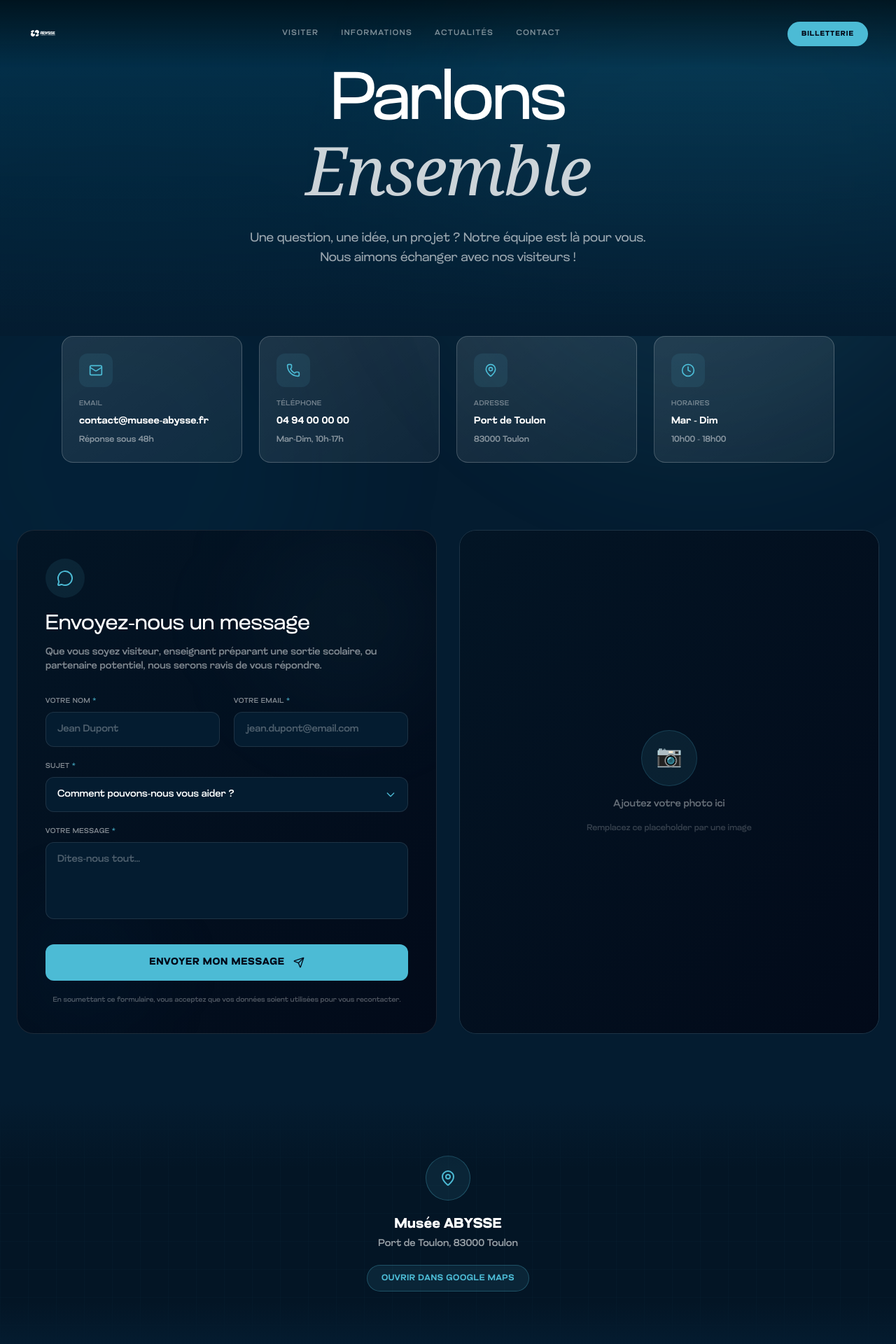
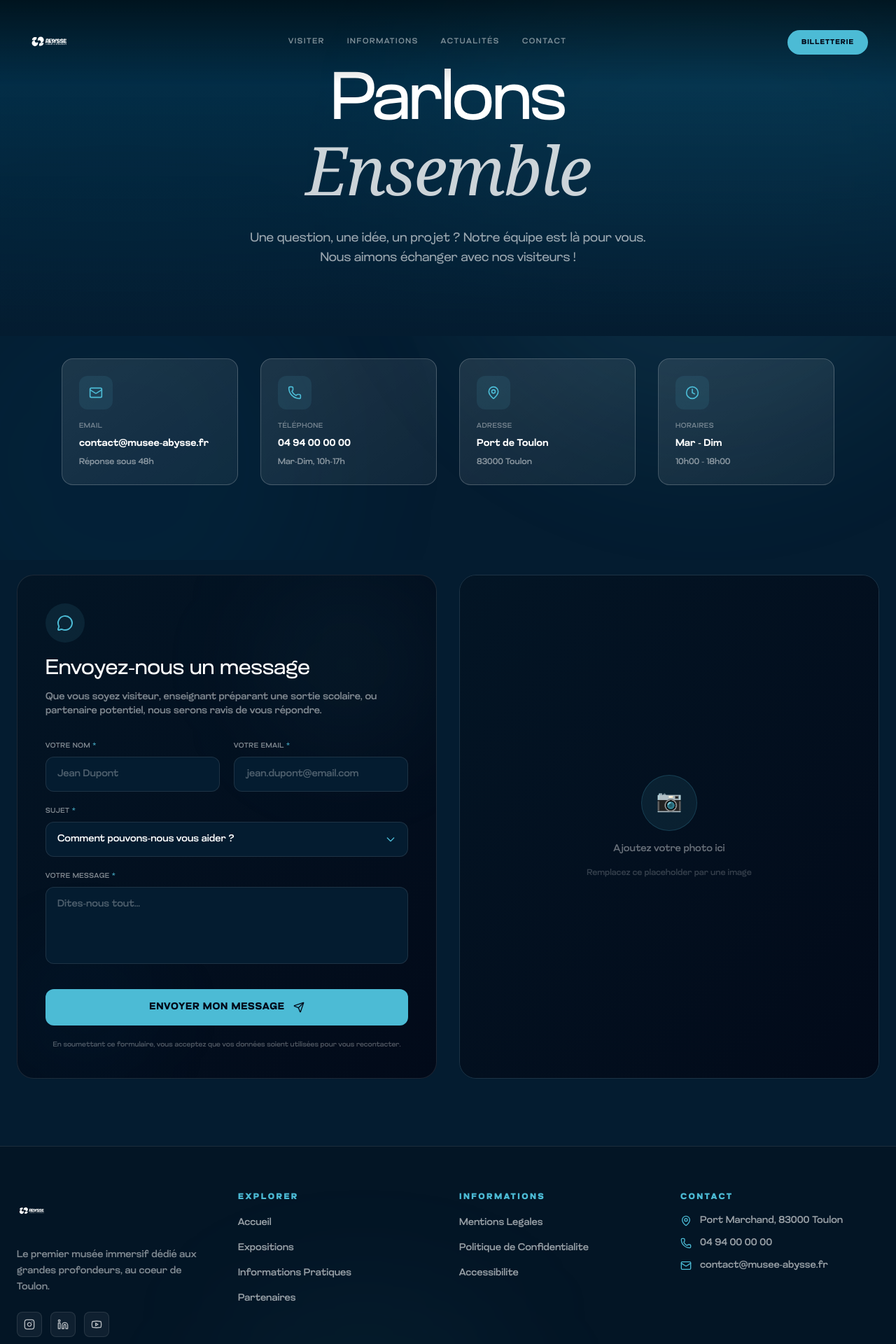
Before and after one commit to KillianGil/reaco-site-abysse, a Next.js app: page /contact in a window 1280 px wide. Shown: the top 1920 px of the page at 70% size. Built offline with nearby package versions, Linux system fonts and the light colour scheme.

Commit message:
Ajout page contact et actualités V3

```diff
--- a/src/app/actualites/page.tsx
+++ b/src/app/actualites/page.tsx
@@ -140,14 +140,14 @@ export default function ActualitesPage() {
             });
 
             gsap.fromTo(".featured-card",
-                { y: 80, opacity: 0 },
+                { y: 40, opacity: 0 },
                 {
                     y: 0,
                     opacity: 1,
-                    duration: 1,
-                    stagger: 0.2,
-                    delay: 0.3,
-                    ease: "power3.out"
+                    duration: 0.7,
+                    stagger: 0.15,
+                    delay: 0.1,
+                    ease: "power2.out"
                 }
             );
 
@@ -205,8 +205,8 @@ export default function ActualitesPage() {
             </section>
 
             {/* Featured News - À la Une */}
-            <section className="max-w-7xl mx-auto px-4 md:px-6 -mt-8 relative z-20">
-                <div className="flex items-center gap-3 mb-6">
+            <section className="max-w-7xl mx-auto px-4 md:px-6 mt-4 md:mt-8 relative z-20">
+                <div className="flex items-center gap-3 mb-8">
                     <Sparkles className="w-5 h-5 text-[#4CBBD5]" />
                     <span className="text-sm font-semibold text-[#4CBBD5] uppercase tracking-wider">À la Une</span>
                 </div>
@@ -271,7 +271,10 @@ export default function ActualitesPage() {
                 {/* Section Header */}
                 <div className="flex flex-col md:flex-row md:items-end justify-between gap-6 mb-10">
                     <div>
-                        <span className="text-[#4CBBD5] text-[10px] md:text-xs font-bold tracking-[0.3em] uppercase block mb-3">Explorer</span>
+                        <div className="flex items-center gap-3 mb-3">
+                            <Sparkles className="w-5 h-5 text-[#4CBBD5]" />
+                            <span className="text-[#4CBBD5] text-[10px] md:text-xs font-bold tracking-[0.3em] uppercase">Explorer</span>
+                        </div>
                         <h2 className="text-2xl md:text-4xl font-light">Toutes nos actualités</h2>
                         <div className="h-1 w-16 bg-gradient-to-r from-[#4CBBD5] to-transparent mt-4" />
                     </div>
@@ -324,8 +327,8 @@ export default function ActualitesPage() {
 
                                 {/* Event badge */}
                                 {item.eventDate && (
-                                    <div className="absolute bottom-3 left-3 right-3">
-                                        <div className="flex items-center gap-2 text-[10px] px-3 py-1.5 bg-[#020A19]/80 backdrop-blur-sm rounded-lg border border-[#4CBBD5]/20">
+                                    <div className="absolute bottom-3 left-3">
+                                        <div className="inline-flex items-center gap-2 text-[10px] px-3 py-1.5 bg-[#020A19]/80 backdrop-blur-sm rounded-lg border border-[#4CBBD5]/20">
                                             <Calendar className="w-3 h-3 text-[#4CBBD5]" />
                                             <span className="text-[#4CBBD5] font-semibold">{item.eventDate}</span>
                                             {item.eventTime && (
--- a/src/app/contact/page.tsx
+++ b/src/app/contact/page.tsx
@@ -36,14 +36,17 @@ export default function ContactPage() {
             });
 
             gsap.fromTo(".contact-block",
-                { y: 60, opacity: 0 },
+                { y: 30, opacity: 0 },
                 {
                     y: 0,
                     opacity: 1,
-                    duration: 0.8,
-                    stagger: 0.15,
-                    delay: 0.4,
-                    ease: "power3.out"
+                    duration: 0.5,
+                    stagger: {
+                        each: 0.1,
+                        from: "start"
+                    },
+                    delay: 0.15,
+                    ease: "power2.out"
                 }
             );
 
@@ -120,8 +123,8 @@ export default function ContactPage() {
             </section>
 
             {/* Contact Info Section - FIRST */}
-            <section className="max-w-6xl mx-auto px-4 md:px-6 relative z-10">
-                <div className="grid md:grid-cols-2 lg:grid-cols-4 gap-4 md:gap-6">
+            <section className="max-w-6xl mx-auto px-4 md:px-6 py-8 relative z-10">
+                <div className="grid md:grid-cols-2 lg:grid-cols-4 gap-5 md:gap-8">
                     {/* Email */}
                     <a
                         href="mailto:contact@musee-abysse.fr"
@@ -350,39 +353,6 @@ export default function ContactPage() {
                 </div>
             </section>
 
-            {/* Map Section */}
-            <section className="relative h-[300px] md:h-[350px] overflow-hidden">
-                <div className="absolute inset-0 bg-[#031525]">
-                    {/* Grid pattern */}
-                    <div className="absolute inset-0 opacity-30">
-                        <div className="absolute inset-0 bg-[linear-gradient(rgba(76,187,213,0.08)_1px,transparent_1px),linear-gradient(90deg,rgba(76,187,213,0.08)_1px,transparent_1px)] bg-[size:40px_40px]" />
-                    </div>
-
-                    <div className="absolute inset-0 flex items-center justify-center">
-                        <div className="text-center space-y-5">
-                            <div className="w-16 h-16 mx-auto bg-[#4CBBD5]/10 rounded-full flex items-center justify-center border border-[#4CBBD5]/30">
-                                <MapPin className="w-6 h-6 text-[#4CBBD5]" />
-                            </div>
-                            <div>
-                                <p className="text-xl font-semibold text-white mb-1">Musée ABYSSE</p>
-                                <p className="text-sm text-white/60">Port de Toulon, 83000 Toulon</p>
-                            </div>
-                            <a
-                                href="https://maps.google.com/?q=Port+de+Toulon"
-                                target="_blank"
-                                rel="noopener noreferrer"
-                                className="inline-flex items-center gap-2 px-5 py-2.5 bg-[#4CBBD5]/10 hover:bg-[#4CBBD5]/20 border border-[#4CBBD5]/30 rounded-full text-[#4CBBD5] text-xs uppercase tracking-wider transition-colors font-medium"
-                            >
-                                <span>Ouvrir dans Google Maps</span>
-                            </a>
-                        </div>
-                    </div>
-                </div>
-
-                {/* Gradient overlays */}
-                <div className="absolute inset-x-0 top-0 h-24 bg-gradient-to-b from-[#041C30] to-transparent pointer-events-none" />
-                <div className="absolute inset-x-0 bottom-0 h-16 bg-gradient-to-t from-[#041C30] to-transparent pointer-events-none" />
-            </section>
 
             <Footer />
         </main>
--- a/src/components/UI/Footer.tsx
+++ b/src/components/UI/Footer.tsx
@@ -25,9 +25,9 @@ export function Footer() {
                             <Image
                                 src="/assets/logo-final.svg"
                                 alt="ABYSSE"
-                                width={160}
-                                height={50}
-                                className="h-10 w-auto"
+                                width={220}
+                                height={70}
+                                className="h-14 w-auto"
                                 unoptimized
                             />
                         </Link>
--- a/src/components/UI/Navbar.tsx
+++ b/src/components/UI/Navbar.tsx
@@ -23,9 +23,9 @@ export function Navbar() {
             <Image
               src="/assets/logo-final.svg"
               alt="ABYSSE"
-              width={180}
-              height={60}
-              className="h-12 md:h-14 w-auto"
+              width={280}
+              height={90}
+              className="h-16 md:h-20 w-auto"
               unoptimized
               priority
             />
```
